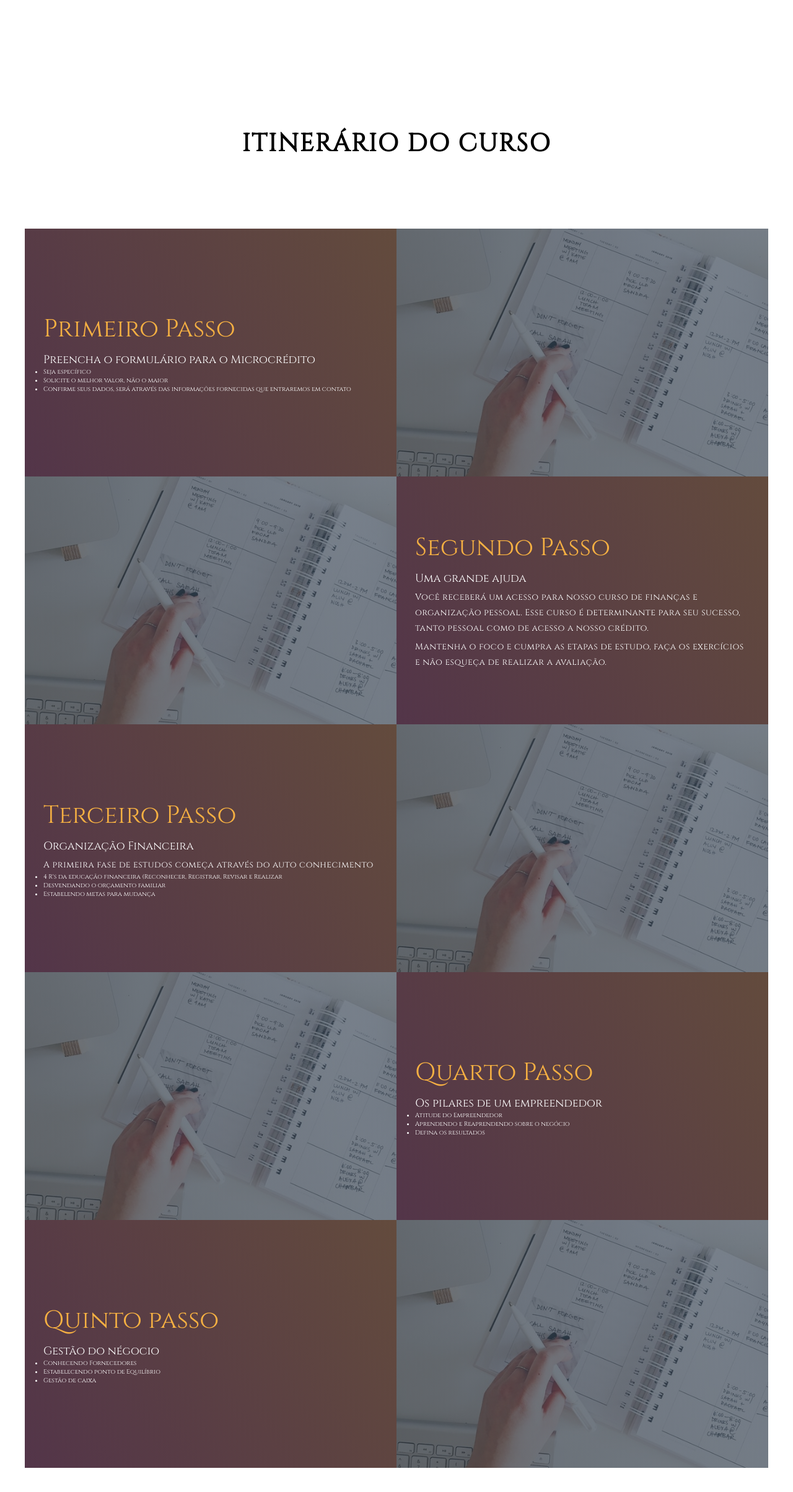
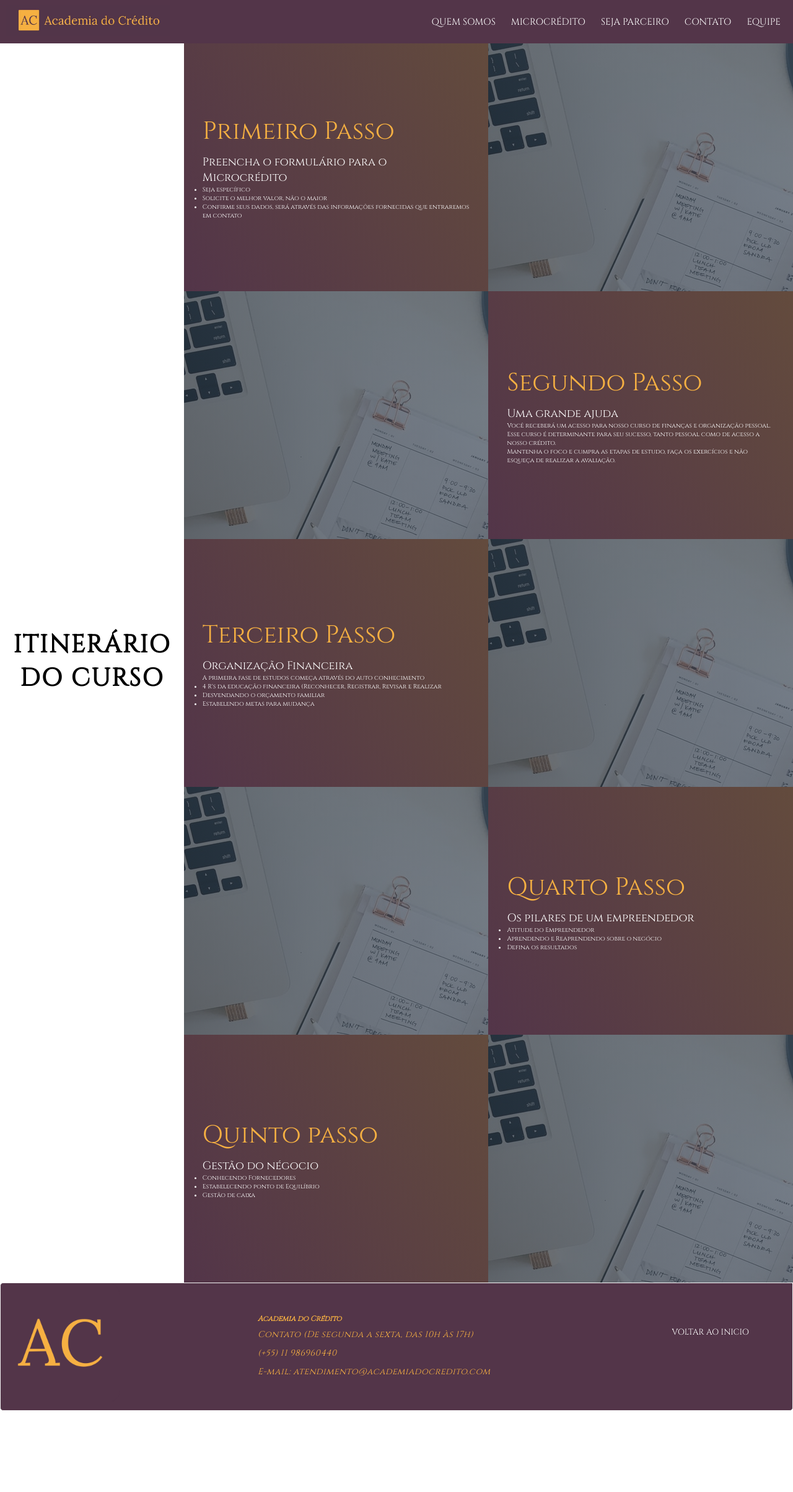
Before and after one commit to marcelessilva/Hackthon-AcademiaCredito, a plain HTML site: page curso.html in a window 1280 px wide. Shown: the whole page at 62% size. After the commit the page ends 2277 px from the top, so only its background shows below. Drawn offline with Linux system fonts and the light colour scheme.

Commit message:
Acrescentando o header e footer no curso

```diff
--- a/curso.html
+++ b/curso.html
@@ -5,13 +5,41 @@
     <meta charset="UTF-8">
     <meta name="viewport" content="width=device-width, initial-scale=1.0">
     <link rel="stylesheet" href="stylecurso.css">
+    <link rel="stylesheet" href="./css/responsive.css">
+    <link rel="stylesheet" href="./css/style.css">
     <title>Academia do crédito</title>
 </head>
 
 <body>
-
+    <header id="navegador_inicial">
+        <div class="container">
+            <a href="./index.html"><img src="./Logos/logo1.JPG" alt="logo" /></a>
+            <nav id="container-nav">
+                <button aria-label="Abrir Menu" id="btn-mobile" aria-haspopup="true" aria-controls="menu"
+                    aria-expanded="false">
+                    <span id="hamburguer"></span>
+                </button>
+                <ul class="menu" role="menu">
+                    <li>
+                        <a href="#QuemSomos">Quem Somos</a>
+                    </li>
+                    <li>
+                        <a href="./curso.html">Microcrédito</a>
+                    </li>
+                    <li>
+                        <a href="#SejaParceiro">Seja Parceiro</a>
+                    </li>
+                    <li>
+                        <a href="#contato">Contato</a>
+                    </li>
+                    <li>
+                        <a href="#equipe">Equipe</a>
+                </ul>
+            </nav>
+        </div>
+    </header>
     <section id="portfolio">
-        <div class="portfolio container">
+        <div class="portfolio_container">
             <div class="portfolio header">
                 <h1 class="section-title"><span>Itinerário do Curso</span></h1>
             </div>
@@ -28,7 +56,7 @@
                         </ul>
                     </div>
                     <div class="project-img">
-                        <img src="./img-1.png" alt="img">
+                        <img src="./img-1.png" alt="img" id="img_curso">
                     </div>
                 </div>
                 <div class="project-item">
@@ -40,7 +68,7 @@
                         <p>Mantenha o foco e cumpra as etapas de estudo, faça os exercícios e não esqueça de realizar a avaliação.</p>
                     </div>
                     <div class="project-img">
-                        <img src="./img-1.png" alt="img">
+                        <img src="./img-1.png" alt="img" id="img_curso">
                     </div>
                 </div>
                 <div class="project-item">
@@ -56,7 +84,7 @@
 
                     </div>
                     <div class="project-img">
-                        <img src="./img-1.png" alt="img">
+                        <img src="./img-1.png" alt="img" id="img_curso">
                     </div>
                 </div>
                 <div class="project-item">
@@ -70,7 +98,7 @@
                         </ul>
                     </div>
                     <div class="project-img">
-                        <img src="./img-1.png" alt="img">
+                        <img src="./img-1.png" alt="img" id="img_curso">
                     </div>
                 </div>
                 <div class="project-item">
@@ -84,13 +112,31 @@
                         </ul>
                     </div>
                     <div class="project-img">
-                        <img src="./img-1.png" alt="img">
+                        <img src="./img-1.png" alt="img" id="img_curso">
                     </div>
                 </div>
 
             </div>
         </div>
     </section>
+    <footer>
+        <div><img src="./icon/android-chrome-192x192.png" alt="Academia do Crédito" id="img_curso"></div>
+        <div>
+            <address id="contato">
+                <h3>Academia do Crédito</h3>
+                <p>Contato (De segunda a sexta, das 10h às 17h)</p>
+                <p>(+55) 11 986960440 </p>
+                <p>E-mail: atendimento@academiadocredito.com</p>
+            </address>
+        </div>
+        <div><button type="button"><a href="#navegador_inicial">Voltar ao inicio</a></button></div>
+
+
+
+
+
+    </footer>
+    <script type="module" src="index.js"></script>
 </body>
 
 </html>
--- a/stylecurso.css
+++ b/stylecurso.css
@@ -15,12 +15,12 @@ html{
 a{
     text-decoration: none;
 }
-img{
+img_curso {
     height: 100%;
     width: 100%;
     object-fit: cover;
 }
-p {
+#contato p {
     font-size: 1.4rem;
     margin-top: 5px;
     line-height: 2.5rem;
@@ -28,7 +28,7 @@ p {
     letter-spacing: 0.05rem;
 }
 
-.container{
+.portfolio_container{
     min-height: 100vh;
     width: 100%;
     display: flex;
@@ -45,6 +45,7 @@ p {
     letter-spacing: 0.2rem;
     text-align: center;
 }
+
 
 
 
```
Also changed, not shown: index.html (+1 -1 lines).
